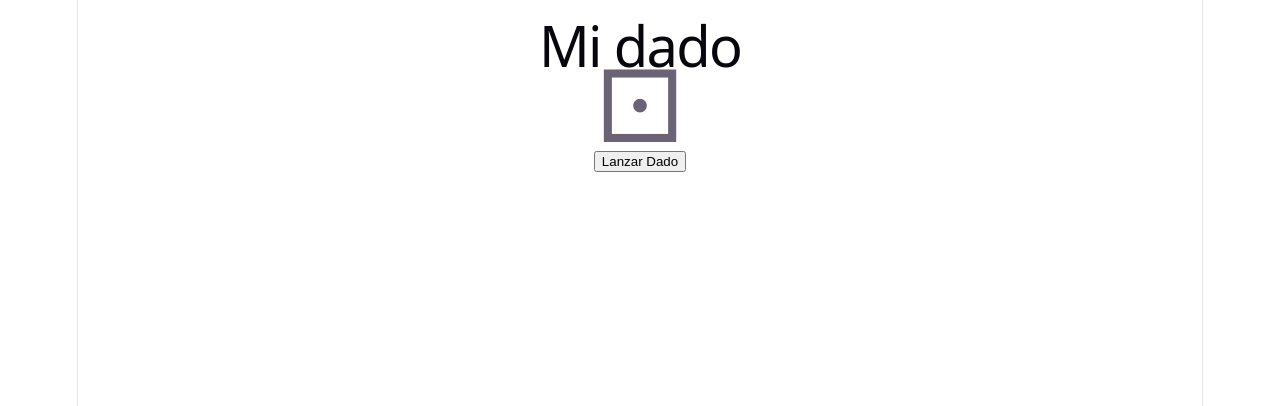
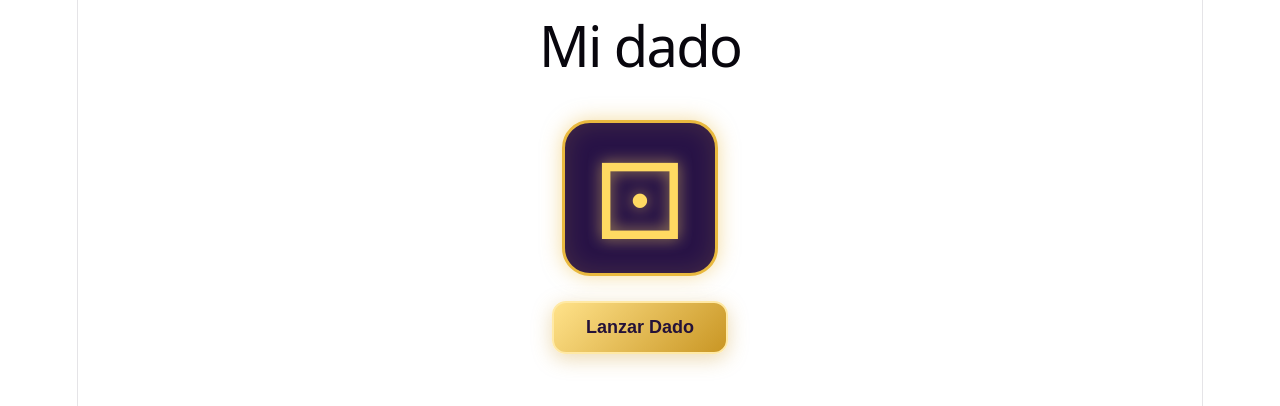
Before and after one commit to Andycap98/fdpwProyecto04Grupo2, a React (Vite) app: page / in a window 1280 px wide. Shown: the top 406 px of the page. Built offline with nearby package versions, Linux system fonts and the light colour scheme.

Commit message:
Agregue estilos al proyecto para mejorarlo visualmente

```diff
--- /dev/null
+++ b/src/components/Dado.css
@@ -0,0 +1,84 @@
+
+.contenedor-dado {
+  display: flex;
+  flex-direction: column;
+  align-items: center;
+  gap: 25px;
+  padding: 30px;
+}
+
+.cara-dado {
+  display: flex;
+  justify-content: center;
+  align-items: center;
+
+  width: 150px;
+  height: 150px;
+
+  font-size: 105px !important;
+  line-height: 1;
+  color: #ffda62;
+
+  background: #281347;
+  border: 3px solid #e9b93f;
+  border-radius: 28px;
+
+  box-shadow:
+    0 0 20px rgba(233, 185, 63, 0.5),
+    inset 0 0 25px rgba(233, 185, 63, 0.15);
+
+  text-shadow: 0 0 15px rgba(255, 218, 98, 0.6);
+}
+
+/* Animación al lanzar */
+.cara-dado.animando {
+  animation: lanzar 0.55s ease-in-out;
+}
+
+@keyframes lanzar {
+  0% {
+    transform: rotate(0deg) scale(1);
+  }
+
+  35% {
+    transform: rotate(160deg) scale(1.2);
+  }
+
+  70% {
+    transform: rotate(300deg) scale(0.9);
+  }
+
+  100% {
+    transform: rotate(360deg) scale(1);
+  }
+}
+
+.contenedor-dado button {
+  background: linear-gradient(135deg, #ffe28a, #c99624);
+  color: #241239;
+  border: 2px solid #ffe9a5;
+  border-radius: 14px;
+  padding: 14px 32px;
+
+  font-size: 18px;
+  font-weight: bold;
+  cursor: pointer;
+
+  box-shadow: 0 5px 20px rgba(201, 150, 36, 0.35);
+  transition: transform 0.2s, box-shadow 0.2s;
+}
+
+.contenedor-dado button:hover {
+  transform: translateY(-3px);
+  box-shadow: 0 8px 28px rgba(201, 150, 36, 0.6);
+}
+
+.contenedor-dado button:active {
+  transform: scale(0.95);
+}
+
+@media (prefers-reduced-motion: reduce) {
+  .cara-dado.animando {
+    animation: none;
+  }
+}
--- a/src/components/Dado.jsx
+++ b/src/components/Dado.jsx
@@ -1,11 +1,15 @@
+
 import { useState } from "react";
+import "./Dado.css";
 
 function Dado() {
   const [valor, setValor] = useState(1);
+  const [lanzamientos, setLanzamientos] = useState(0);
 
   const lanzarDado = () => {
     const resultado = Math.floor(Math.random() * 6) + 1;
     setValor(resultado);
+    setLanzamientos((anterior) => anterior + 1);
   };
 
   const caras = ["⚀", "⚁", "⚂", "⚃", "⚄", "⚅"];
@@ -13,8 +17,8 @@ function Dado() {
   return (
     <div className="contenedor-dado">
       <div
-        className="cara-dado"
-        style={{ fontSize: "100px", marginBottom: "30px" }}
+        key={lanzamientos}
+        className={`cara-dado ${lanzamientos > 0 ? "animando" : ""}`}
       >
         {caras[valor - 1]}
       </div>
```
Also changed, not shown: src/components/FormularioJugador.css (added), src/components/MensajeResultado.css (added).
